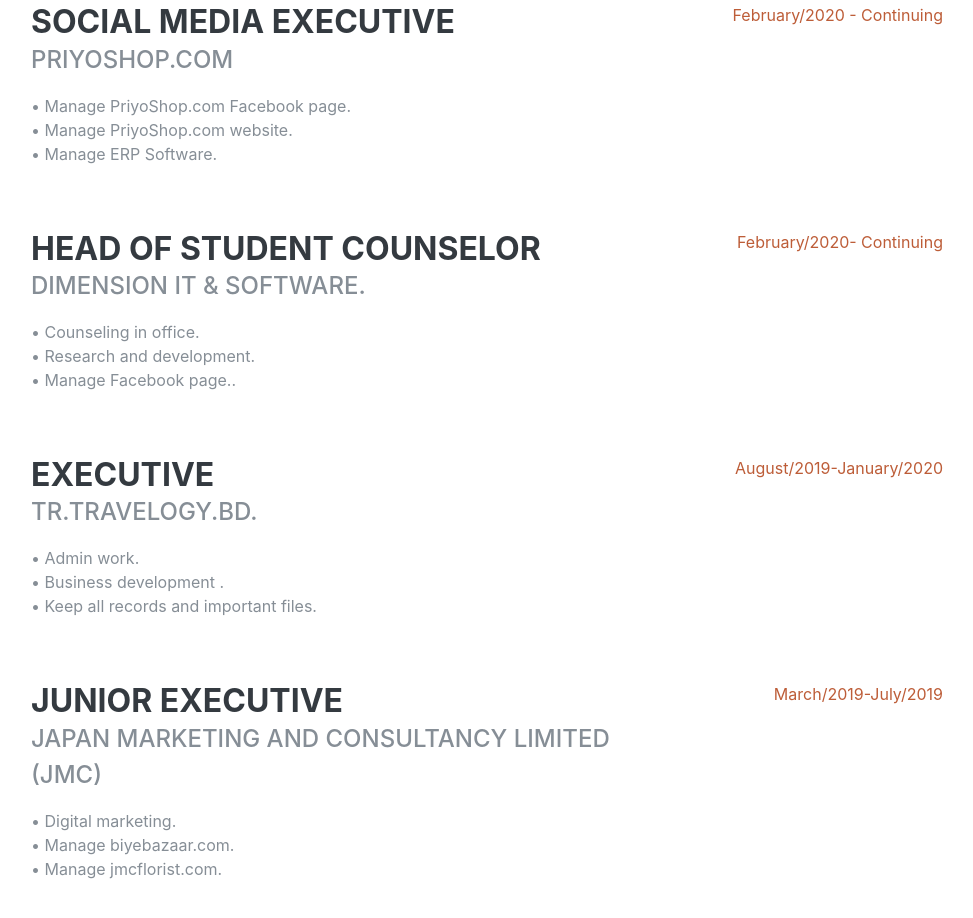
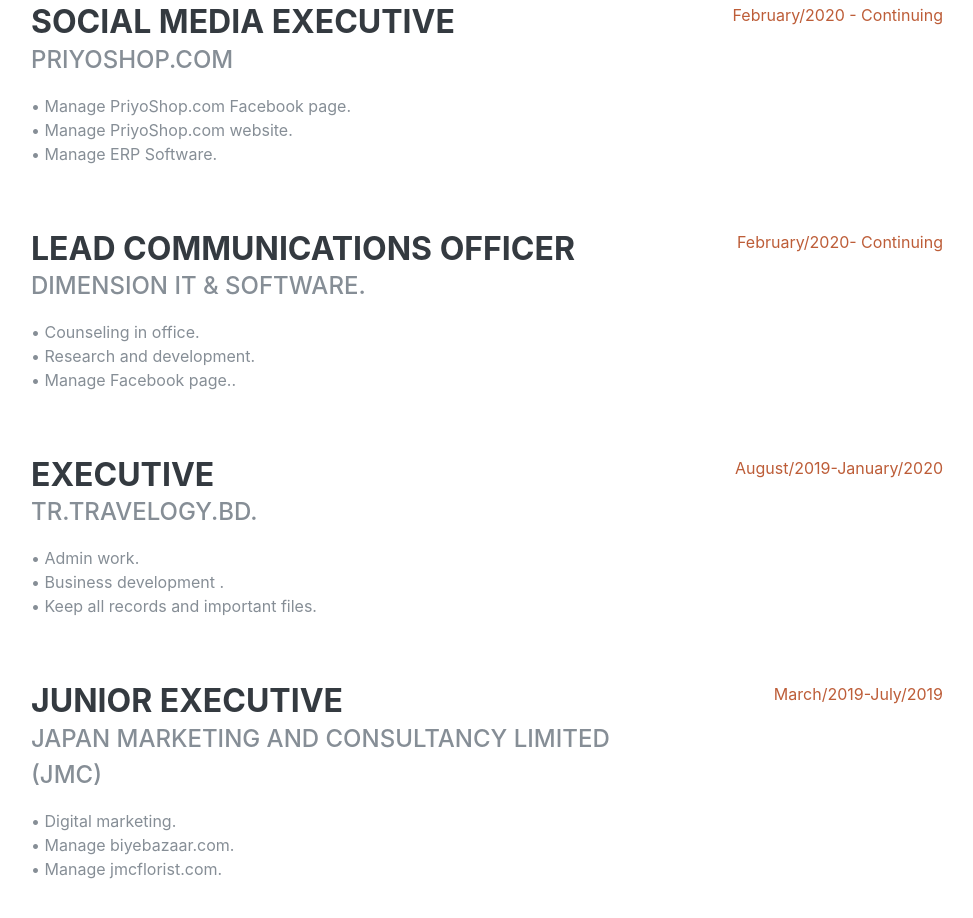
Before and after one commit to shohanuzzaman97/cv1, a plain HTML site: page index.html in a window 1280 px wide. Shown: the part 961-1879 px from the top of the page, without its empty margins (289-1262 px from the left). Drawn offline with Linux system fonts and the light colour scheme; a web font is replaced by a local one.

Commit message:
Update index.html

```diff
--- a/index.html
+++ b/index.html
@@ -107,7 +107,7 @@
 
         <div class="resume-item d-flex flex-column flex-md-row justify-content-between mb-5">
           <div class="resume-content">
-            <h3 class="mb-0">Head of Student Counselor</h3>
+            <h3 class="mb-0">Lead Communications Officer</h3>
             <div class="subheading mb-3">Dimension IT & Software.</div>
             <p>• Counseling in office.<br>• Research and development.<br>• Manage Facebook page..</p>
           </div>
```
